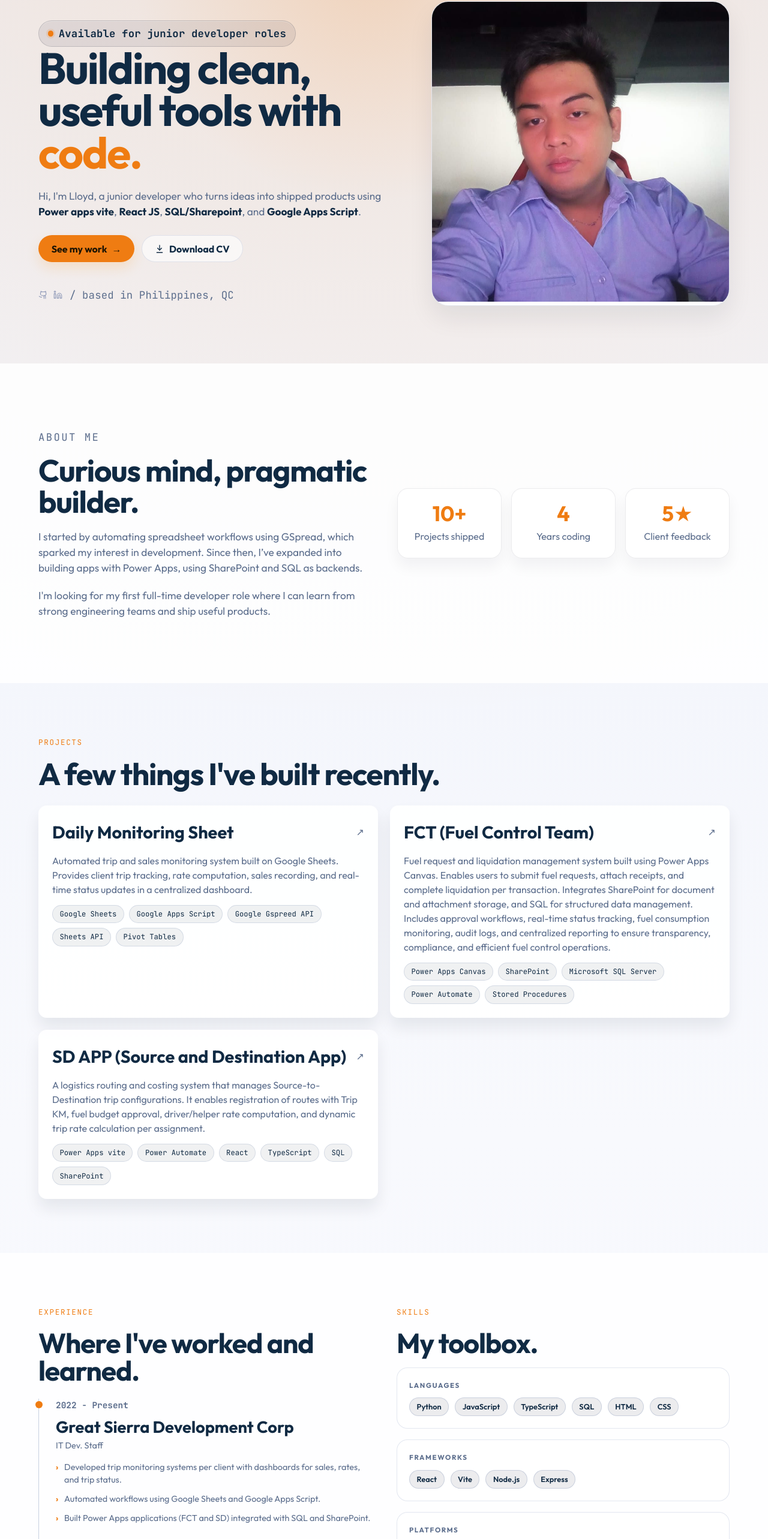
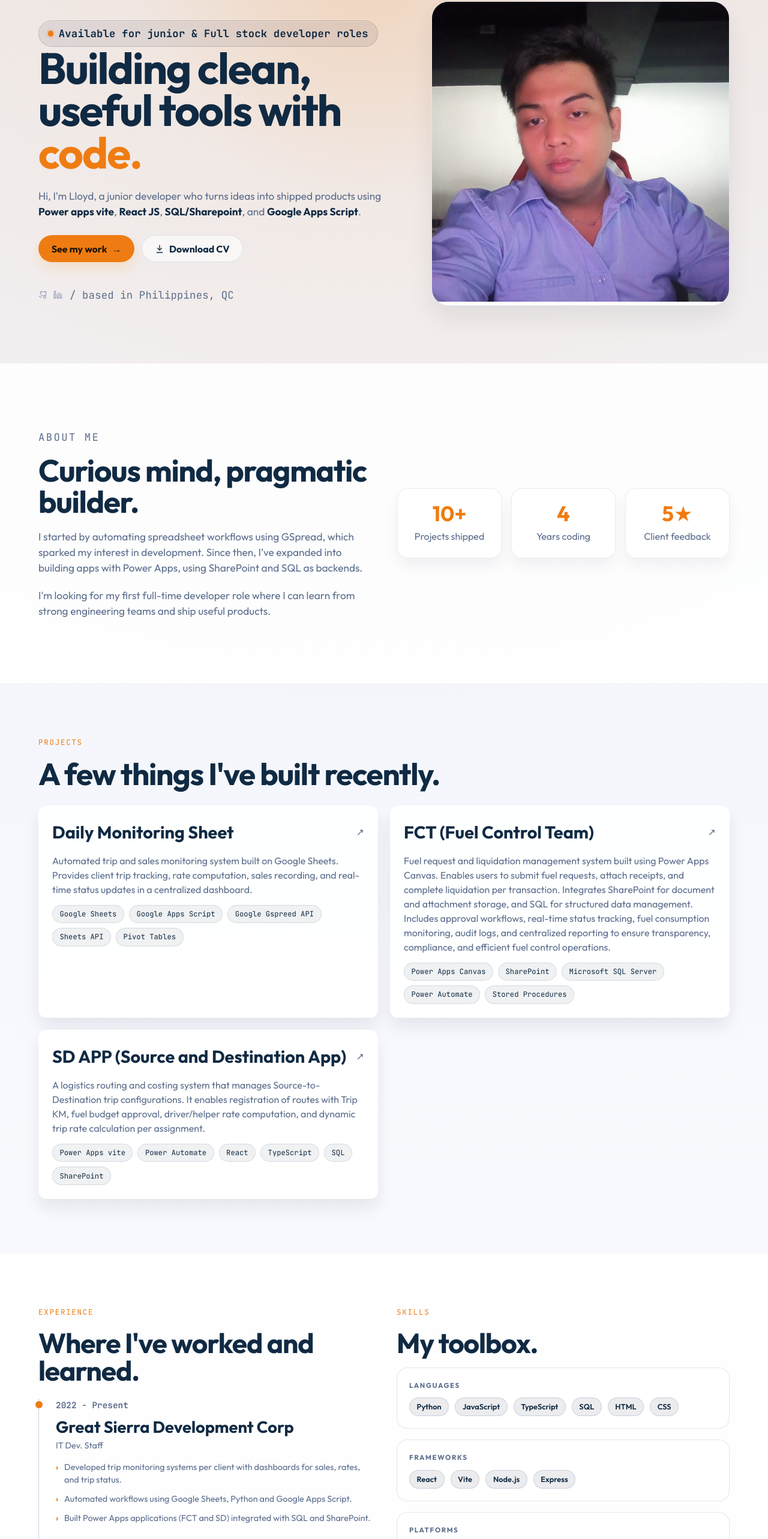
Before and after one commit to azkers74/MyPortfolio, a React (Vite) app: page / in a window 1280 px wide. Shown: the part 202-2768 px from the top of the page at 60% size. Built offline with nearby package versions, Linux system fonts and the light colour scheme.

Commit message:
MyPortfolio V.8

```diff
--- a/src/App.tsx
+++ b/src/App.tsx
@@ -101,7 +101,7 @@ function App() {
         <section className="hero" id="top">
           <div className="container hero-grid">
             <article className="hero-copy">
-              <p className="status-pill">Available for junior developer roles</p>
+              <p className="status-pill">Available for junior & Full stock developer roles</p>
               <h1>
                 Building clean,
                 <br />
@@ -236,7 +236,7 @@ function App() {
                   <p className="timeline-company">IT Dev. Staff</p>
                   <ul>
                     <li>Developed trip monitoring systems per client with dashboards for sales, rates, and trip status.</li>
-                    <li>Automated workflows using Google Sheets and Google Apps Script.</li>
+                    <li>Automated workflows using Google Sheets, Python and Google Apps Script.</li>
                     <li>Built Power Apps applications (FCT and SD) integrated with SQL and SharePoint.</li>
                   </ul>
                 </article>
```
